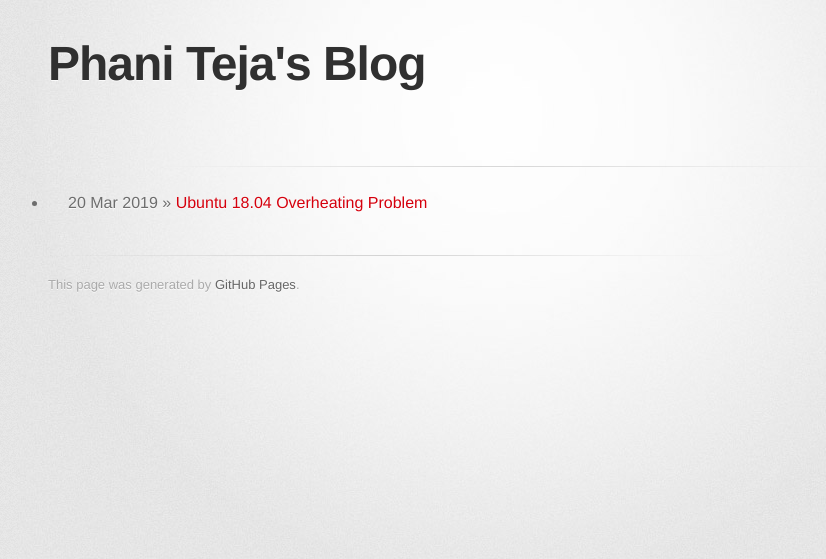
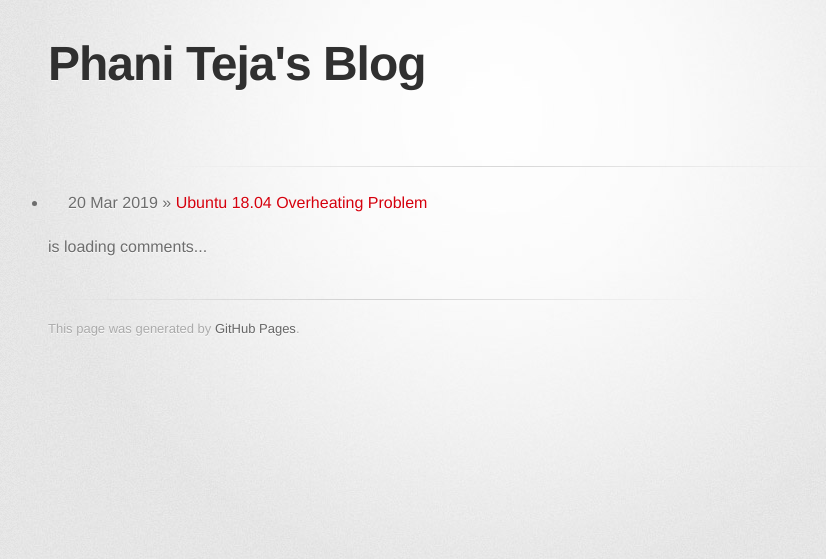
Before and after one commit to sphanit/sphanit.github.io, a Jekyll site: the page built from blog/index.html, in a window 1280 px wide. Shown: the top 559 px of the page, without its empty margins (142-968 px from the left). Built offline with Jekyll 4.4.1, drawn with Linux system fonts in a browser that asks for light colours; some web fonts are replaced; a style sheet for code colours, icons or effects is not loaded; the repository's description, which GitHub fills in, is left out.

Commit message:
Update index.html

```diff
--- a/blog/index.html
+++ b/blog/index.html
@@ -7,4 +7,10 @@
 	  {% for post in site.posts %}
 	    <li><span>{{ post.date | date_to_string }}</span> » <a href="{{ post.url }}" title="{{ post.title }}">{{ post.title }}</a></li>
 	  {% endfor %}
+
 	</ul>
+<!-- begin wwww.htmlcommentbox.com -->
+ <div id="HCB_comment_box"><a href="http://www.htmlcommentbox.com"></a> is loading comments...</div>
+ <link rel="stylesheet" type="text/css" href="https://www.htmlcommentbox.com/static/skins/bootstrap/twitter-bootstrap.css?v=0" />
+ <script type="text/javascript" id="hcb"> /*<!--*/ if(!window.hcb_user){hcb_user={};} (function(){var s=document.createElement("script"), l=hcb_user.PAGE || (""+window.location).replace(/'/g,"%27"), h="https://www.htmlcommentbox.com";s.setAttribute("type","text/javascript");s.setAttribute("src", h+"/jread?page="+encodeURIComponent(l).replace("+","%2B")+"&opts=16862&num=10&ts=1553209802828");if (typeof s!="undefined") document.getElementsByTagName("head")[0].appendChild(s);})(); /*-->*/ </script>
+<!-- end www.htmlcommentbox.com -->
```
